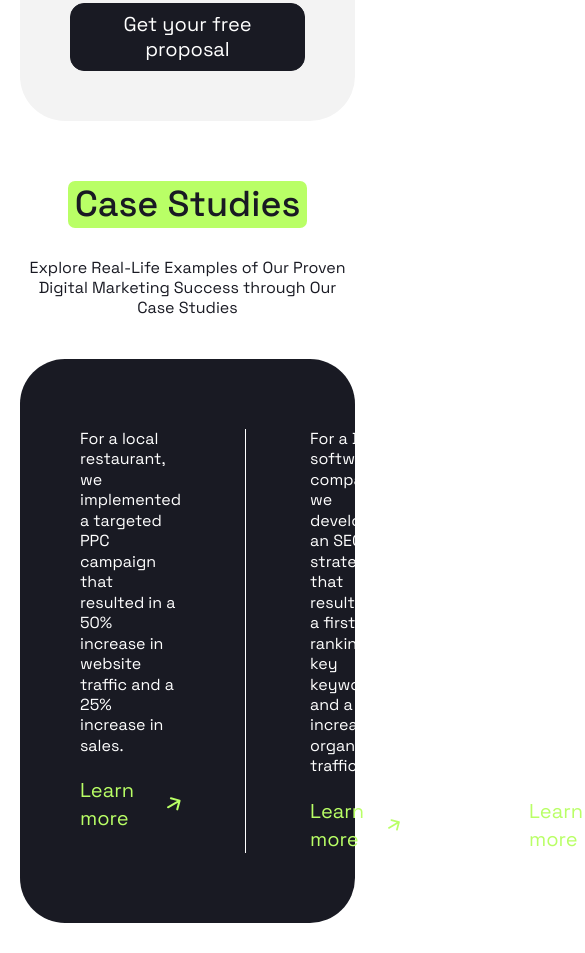
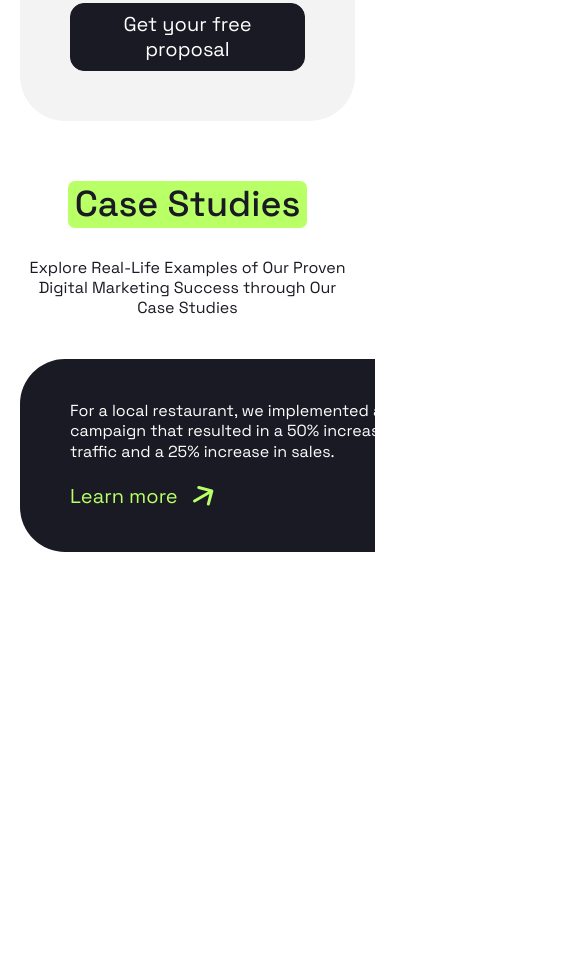
Before and after one commit to sabyrka64/positivus, a website: page index.html in a window 390 px wide. Shown: the part 3871-4824 px from the top of the page, 585 px wide, since content can reach past the window. After the commit the page ends 4453 px from the top, so only its background shows below. Drawn offline with Linux system fonts and the light colour scheme.

Commit message:
style: add responsive studies section styles

```diff
--- a/index.html
+++ b/index.html
@@ -348,7 +348,7 @@
         </div>
       </section>
 
-      <section class="section container">
+      <section class="section section--hidden-x container">
         <header class="section__header">
           <h2 class="section__title puddle-bg">Case Studies</h2>
           <div class="section__description">
--- a/styles/sections/_studies.scss
+++ b/styles/sections/_studies.scss
@@ -1,14 +1,27 @@
 @use '../helpers' as *;
 
 .studies {
+  @include desktop-above {
     padding: 70px 60px;
+  }
+
+  @include mobile-above {
+    padding: 40px;
     color: var(--color-light);
     background-color: var(--color-dark);
     border-radius: var(--border-radius-large);
+  }
 
   &__list {
     display: grid;
     grid-template-columns: repeat(3, 1fr);
+
+    @include mobile {
+      scroll-snap-type: x mandatory;
+      overflow-x: scroll;
+      width: 100vw;
+      column-gap: 20px;
+    }
   }
 
   &__item {
@@ -18,6 +31,11 @@
     flex-direction: column;
     row-gap: 20px;
 
+    @include desktop {
+      --studiesItemPaddingX: 32px;
+    }
+
+    @include mobile-above {
       &:not(:first-child) {
         padding-left: var(--studiesItemPaddingX);
       }
@@ -25,6 +43,16 @@
       &:not(:last-child) {
         padding-right: var(--studiesItemPaddingX);
         border-right: 1px solid var(--color-light);
+      }
+    }
+
+    @include mobile {
+      min-width: 530px;
+      padding: 42px 50px;
+      color: var(--color-light);
+      background-color: var(--color-dark);
+      border-radius: var(--border-radius-large);
+      scroll-snap-align: start;
     }
   }
 
```
Also changed, not shown: styles/main.css. Lines whose indentation alone changed are shown as unchanged.
